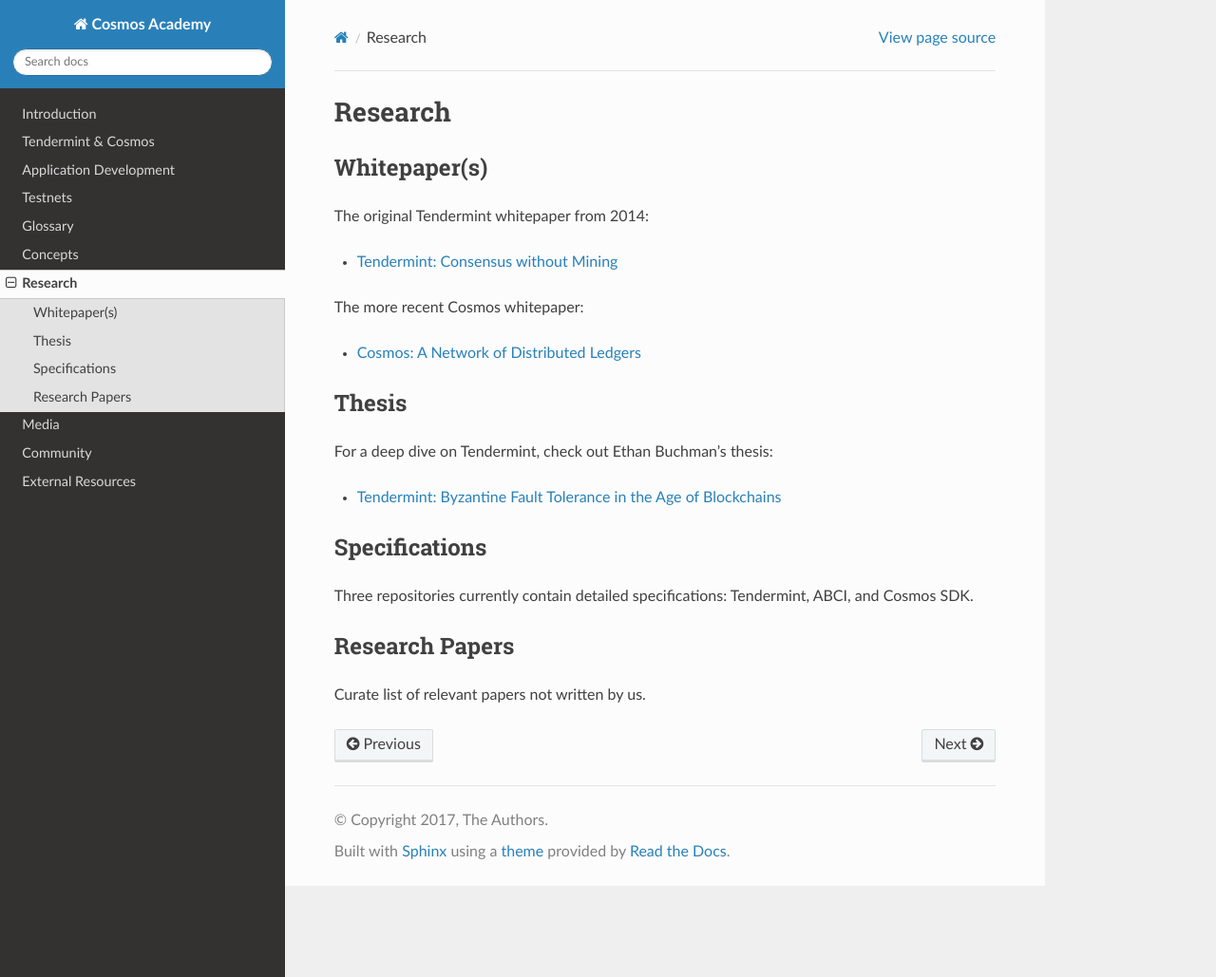
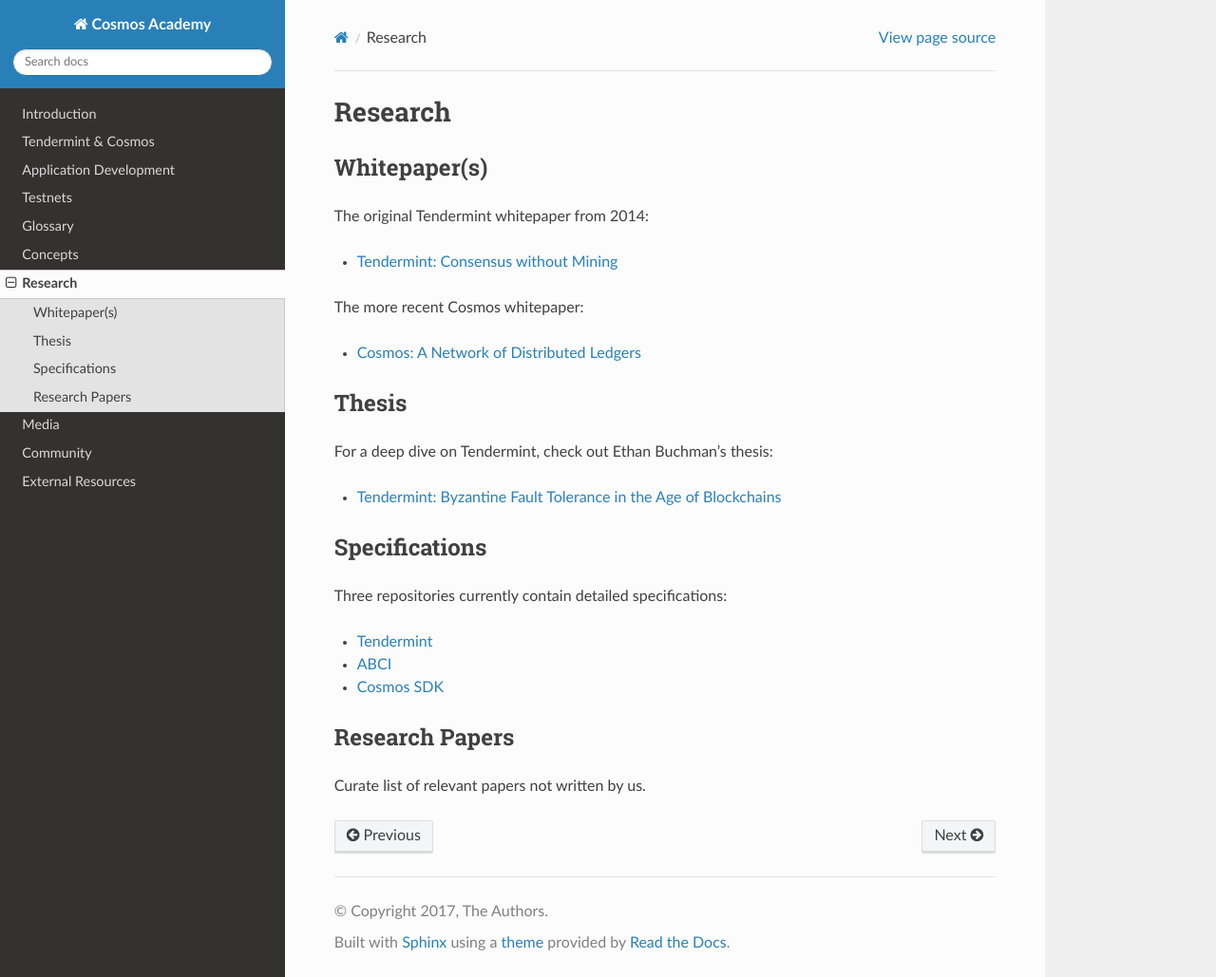
Before and after one commit to cosmos/cosmos-academy, a Sphinx documentation site: the page built from docs/content/research.rst, in a window 1280 px wide and 1029 px high. Shown: the whole window at 95% size. Built offline with Sphinx 7.4.7 and the Read the Docs theme 2.0.0, drawn with Linux system fonts in a browser that asks for light colours.

```diff
--- a/docs/content/research.rst
+++ b/docs/content/research.rst
@@ -22,7 +22,11 @@ For a deep dive on Tendermint, check out Ethan Buchman's thesis:
 Specifications
 --------------
 
-Three repositories currently contain detailed specifications: Tendermint, ABCI, and Cosmos SDK.
+Three repositories currently contain detailed specifications:
+
+- `Tendermint <https://github.com/tendermint/tendermint/tree/develop/docs/spec>`__
+- `ABCI <https://github.com/tendermint/abci/blob/develop/specification.rst>`__
+- `Cosmos SDK <https://github.com/cosmos/cosmos-sdk/tree/develop/docs/spec>`__
 
 Research Papers
 ---------------
```
